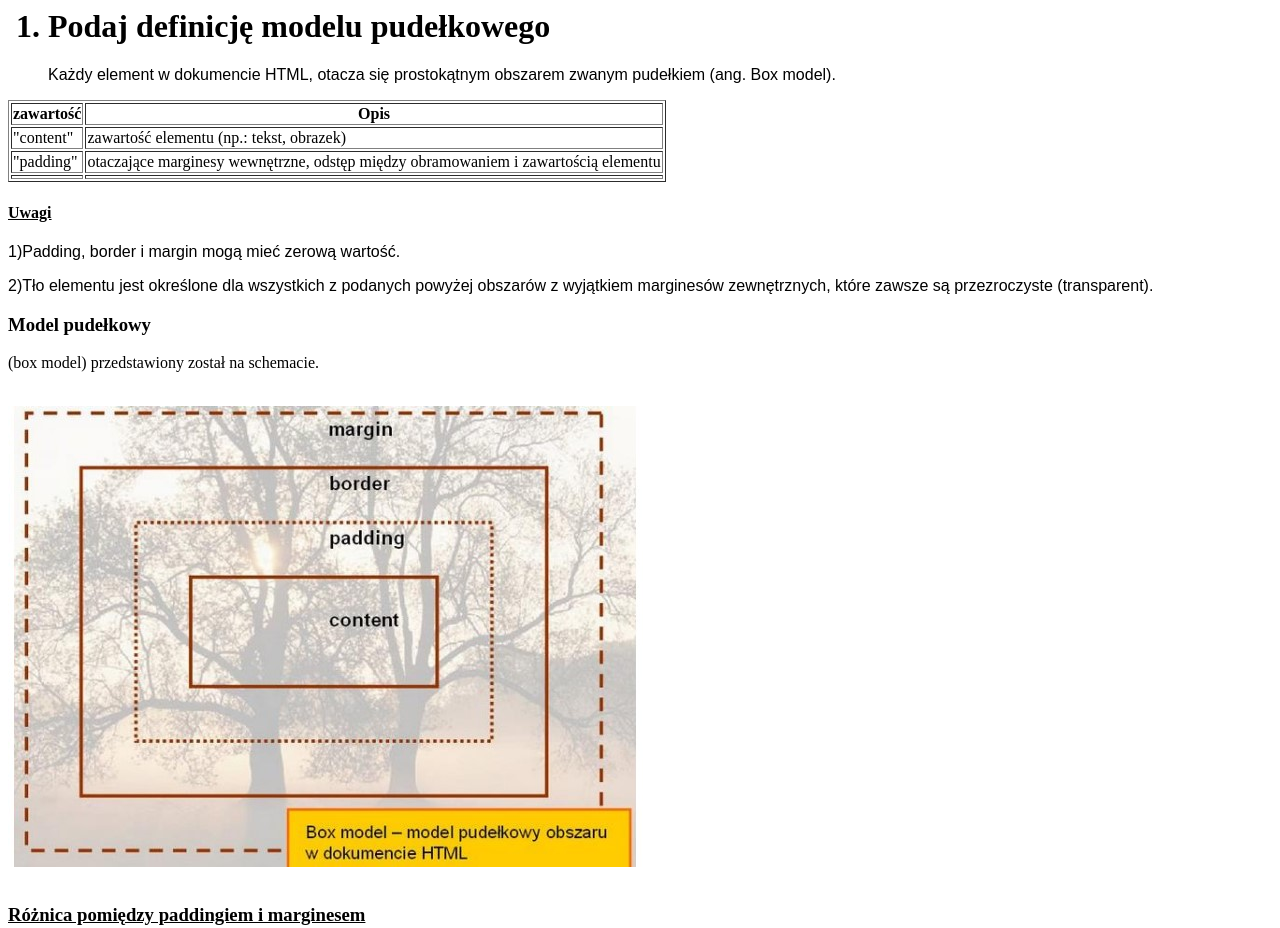
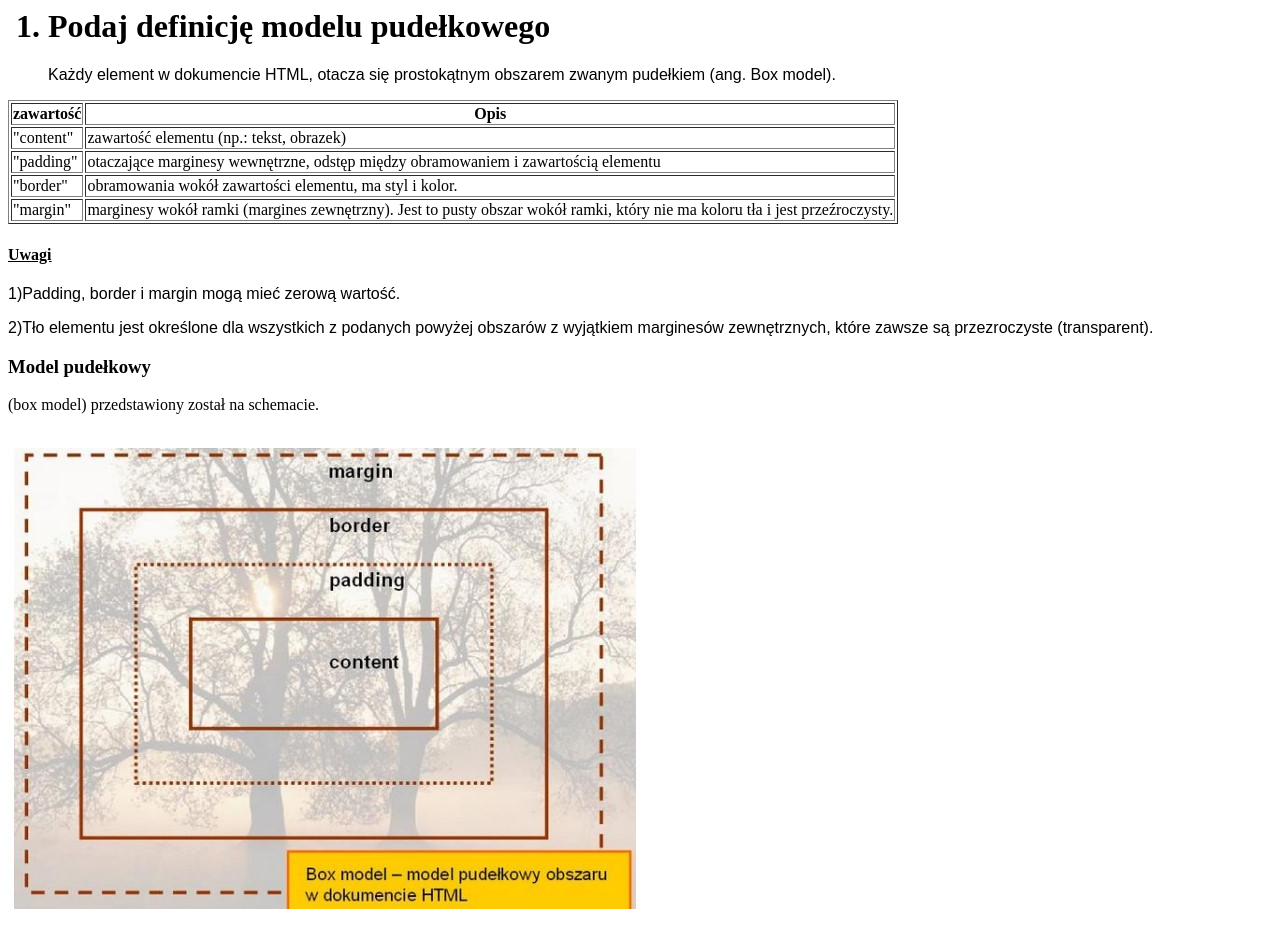
Before and after one commit to kacergork/CSS, a plain HTML site: page zadanie_32_gorl.html in a window 1280 px wide. Shown: the top 928 px of the page. Drawn offline with Linux system fonts and the light colour scheme.

Commit message:
Update zadanie_32_gorl.html

```diff
--- a/zadanie_32_gorl.html
+++ b/zadanie_32_gorl.html
@@ -20,10 +20,14 @@
 zawartością elementu </td>
     </tr>
     <tr>
-        <td></td>
-        <td></td>
+        <td> "border" </td>
+        <td> obramowania wokół zawartości elementu, ma styl i kolor. </td>
     </tr>
-</table>
+    <tr>
+      <td> "margin" </td>
+      <td> marginesy wokół ramki (margines zewnętrzny). Jest to pusty obszar wokół
+ramki, który nie ma koloru tła i jest przeźroczysty. </td>
+    </tr>
 </table>
     <h4><u>Uwagi</u></h4>
   <p style="font-family: Arial">1)Padding, border i margin mogą mieć zerową wartość.</p>
```
